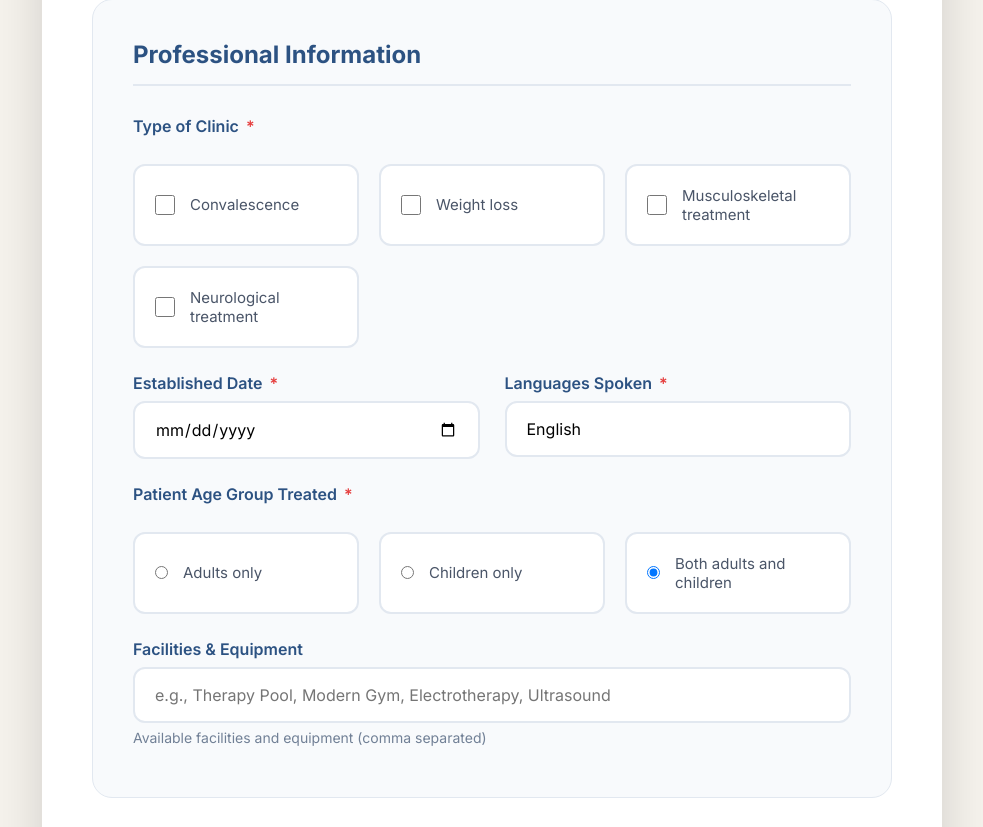
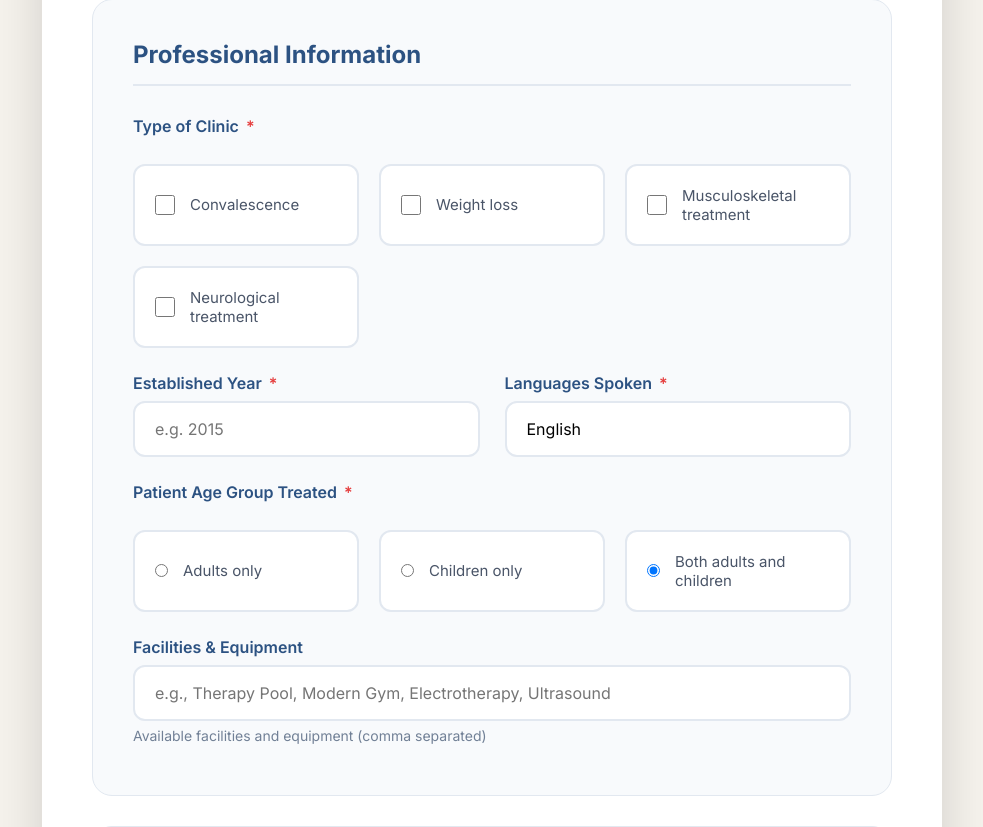
Before and after one commit to dakirBLM/Nero, a Django app: page /clinics/signup/ in a window 1280 px wide. Shown: the part 2504-3331 px from the top of the page, without its empty margins (148-1131 px from the left). Run offline with Django 5.2, Linux system fonts and the light colour scheme; parts of the project's set-up code (start-up, migrations or seed data) failed here and were passed over; some libraries are stand-ins or nearby versions; some web fonts are replaced.

Commit message:
Change clinic established date to established year (year only)
- Clinic.established_date (DateField) -> established_year
  (PositiveIntegerField) with shared validate_established_year
  (1900..current year, dynamic) in core/validators.py.
- Migrations 0034 (add nullable + RunPython backfill from the
  old dates) and 0035 (drop date column, enforce NOT NULL).
- years_in_operation now derives from the year; scoring and all
  experience badges keep working unchanged.
- Signup + settings forms use a year number input; admin shows
  established_year; all 6 templates display the year only.
- Arabic translations updated and django.mo recompiled.
- Updated 5 existing test files; 6 new tests (validator,
  property, signup accept/reject). Full suite: 58/58 pass.

```diff
--- a/accounts/forms.py
+++ b/accounts/forms.py
@@ -1,8 +1,10 @@
 from django import forms
 from django.contrib.auth.forms import UserCreationForm, PasswordResetForm
 from django.utils.translation import gettext_lazy as _
+from datetime import date
 from patients.models import Patient
 from clinics.models import Clinic
+from core.validators import MIN_ESTABLISHED_YEAR, validate_established_year
 from .models import User
 from core.location_choices import COUNTRY_CHOICES, PHONE_CODE_CHOICES, normalize_phone_number, split_phone_number
 
@@ -211,11 +213,14 @@ class ClinicSignUpForm(UserCreationForm):
             'class': 'form-check-input'
         })
     )
-    established_date = forms.DateField(
+    established_year = forms.IntegerField(
         required=True,
-        widget=forms.DateInput(attrs={
-            'type': 'date',
-            'class': 'form-control'
+        validators=[validate_established_year],
+        widget=forms.NumberInput(attrs={
+            'class': 'form-control',
+            'placeholder': 'e.g. 2015',
+            'min': MIN_ESTABLISHED_YEAR,
+            'max': date.today().year,
         })
     )
 
@@ -389,7 +394,7 @@ class ClinicSignUpForm(UserCreationForm):
             'website': self.cleaned_data.get('website', ''),
             'google_maps_url': self.cleaned_data.get('google_maps_url', ''),
             'specialization': specialization_str,
-            'established_date': self.cleaned_data['established_date'],
+            'established_year': self.cleaned_data['established_year'],
             'facilities': self.cleaned_data.get('facilities', ''),
             'languages_spoken': self.cleaned_data.get('languages_spoken', 'English'),
             'age_range': self.cleaned_data.get('age_range', Clinic.AgeRange.BOTH),
@@ -448,13 +453,6 @@ class ClinicSignUpForm(UserCreationForm):
             raise forms.ValidationError("Please enter a phone number.")
         return phone_number
 
-    def clean_established_date(self):
-        established_date = self.cleaned_data.get('established_date')
-        from datetime import date
-        if established_date > date.today():
-            raise forms.ValidationError("Established date cannot be in the future.")
-        return established_date
-
     def clean(self):
         cleaned_data = super().clean()
         if self.existing_user:
--- a/agency/tests.py
+++ b/agency/tests.py
@@ -30,7 +30,7 @@ def _make_clinic(username):
     return Clinic.objects.create(
         user=user, clinic_name=username.title(), description='d', address='a', city='c',
         state='s', zip_code='1', phone_number='1', contact_email=f'{username}@example.com',
-        specialization='spec', established_date=date(2000, 1, 1),
+        specialization='spec', established_year=2000,
     )
 
 
--- a/clinics/admin.py
+++ b/clinics/admin.py
@@ -45,7 +45,7 @@ class ClinicAdmin(admin.ModelAdmin):
 	form = ClinicAdminForm
 	list_display = (
 		"clinic_name", "user", "city", "state", "specialization",
-		"age_range", "accepts_heart_problems", "accepts_catheter", "is_verified"
+		"established_year", "age_range", "accepts_heart_problems", "accepts_catheter", "is_verified"
 	)
 	search_fields = ("clinic_name", "city", "state", "user__username", "contact_email")
 	list_filter = (
--- a/clinics/forms.py
+++ b/clinics/forms.py
@@ -47,7 +47,7 @@ class ClinicUpdateForm(forms.ModelForm):
         fields = [
             'clinic_name', 'tagline', 'description', 'address', 'city', 'state',
             'country', 'continent', 'zip_code', 'phone_number', 'contact_email', 'website', 'google_maps_url', 'specialization',
-            'established_date', 'facilities',
+            'established_year', 'facilities',
             'languages_spoken', 'age_range',
             'profile_picture', 'cover_photo',
             'accepts_heart_problems', 'accepts_catheter', 'accepts_wheelchair', 'accepts_walker', 'accepts_crutch',
@@ -58,7 +58,7 @@ class ClinicUpdateForm(forms.ModelForm):
             'accepts_tracheostomy_tube', 'accepts_dependent_patients', 'accepts_bedridden_patients',
         ]
         widgets = {
-            'established_date': forms.DateInput(attrs={'type': 'date', 'class': 'form-control'}),
+            'established_year': forms.NumberInput(attrs={'class': 'form-control', 'min': 1900, 'placeholder': 'e.g. 2015'}),
             'age_range': forms.RadioSelect(attrs={'class': 'form-check-input'}),
             'description': forms.Textarea(attrs={'rows': 4, 'class': 'form-control'}),
             'address': forms.Textarea(attrs={'rows': 3, 'class': 'form-control'}),
--- a/core/validators.py
+++ b/core/validators.py
@@ -1,6 +1,9 @@
 """Reusable file-upload validators."""
+from datetime import date
+
 from django.core.exceptions import ValidationError
 from django.core.validators import FileExtensionValidator
+from django.utils.translation import gettext_lazy as _
 
 # Allowed video container formats for clinic post/feed uploads.
 ALLOWED_VIDEO_EXTENSIONS = ['mp4', 'webm', 'mov', 'm4v']
@@ -12,3 +15,18 @@ def validate_video_size(file_obj, max_mb=50):
     """Reject uploaded videos larger than `max_mb` megabytes."""
     if file_obj and file_obj.size > max_mb * 1024 * 1024:
         raise ValidationError(f'Video too large. Maximum size is {max_mb} MB.')
+
+
+MIN_ESTABLISHED_YEAR = 1900
+
+
+def validate_established_year(value):
+    """Accept a 4-digit establishment year between 1900 and the current year."""
+    current_year = date.today().year
+    if isinstance(value, bool) or not isinstance(value, int):
+        raise ValidationError(_('Enter a valid year (e.g. 2015).'))
+    if value < MIN_ESTABLISHED_YEAR or value > current_year:
+        raise ValidationError(
+            _('Enter a year between %(min)s and %(max)s.')
+            % {'min': MIN_ESTABLISHED_YEAR, 'max': current_year}
+        )
--- a/patients/tests.py
+++ b/patients/tests.py
@@ -15,7 +15,7 @@ def _make_clinic(username):
     clinic = Clinic.objects.create(
         user=user, clinic_name=username.title(), description='d', address='a', city='c',
         state='s', zip_code='1', phone_number='1', contact_email=f'{username}@example.com',
-        specialization='spec', established_date=date(2000, 1, 1),
+        specialization='spec', established_year=2000,
     )
     return user, clinic
 
--- a/recommendations/tests.py
+++ b/recommendations/tests.py
@@ -26,7 +26,7 @@ def _make_clinic(username, **overrides):
         phone_number='1',
         contact_email=f'{username}@example.com',
         specialization='spec',
-        established_date=date(2000, 1, 1),
+        established_year=2000,
     )
     data.update(overrides)
     return Clinic.objects.create(**data)
--- a/reviews/tests.py
+++ b/reviews/tests.py
@@ -9,7 +9,7 @@ class ReviewModelTest(TestCase):
         User = get_user_model()
         self.user = User.objects.create_user(username='testuser', password='testpass', user_type='patient')
         self.patient = Patient.objects.create(user=self.user, full_name='Test Patient', date_of_birth='2000-01-01', gender='M', phone='1234567890')
-        self.clinic = Clinic.objects.create(user=User.objects.create_user(username='clinicuser', password='testpass', user_type='clinic'), clinic_name='Test Clinic', tagline='', description='desc', address='addr', city='city', state='state', zip_code='00000', phone_number='123', contact_email='test@clinic.com', specialization='Physical Therapy', established_date='2020-01-01', languages_spoken='English')
+        self.clinic = Clinic.objects.create(user=User.objects.create_user(username='clinicuser', password='testpass', user_type='clinic'), clinic_name='Test Clinic', tagline='', description='desc', address='addr', city='city', state='state', zip_code='00000', phone_number='123', contact_email='test@clinic.com', specialization='Physical Therapy', established_year=2020, languages_spoken='English')
 
     def test_create_review(self):
         review = Review.objects.create(clinic=self.clinic, patient=self.patient, description='Great!', rating=5)
--- a/templates/clinics/clinic_datils_clinic.html
+++ b/templates/clinics/clinic_datils_clinic.html
@@ -1749,7 +1749,7 @@
                             </div>
                             <div class="detail-item">
                                 <span class="detail-label">Established:</span>
-                                <span class="detail-value">{{ clinic.established_date|date:"F Y" }}</span>
+                                <span class="detail-value">{{ clinic.established_year }}</span>
                             </div>
                         </div>
                     </div>
--- a/templates/clinics/clinic_detail.html
+++ b/templates/clinics/clinic_detail.html
@@ -1848,7 +1848,7 @@
                             </div>
                             <div class="detail-item">
                                 <span class="detail-label">{% trans "Established:" %}</span>
-                                <span class="detail-value">{{ clinic.established_date }}</span>
+                                <span class="detail-value">{{ clinic.established_year }}</span>
                             </div>
                         </div>
                     </div>
--- a/templates/clinics/patient_detail.html
+++ b/templates/clinics/patient_detail.html
@@ -1039,7 +1039,7 @@
                         </div>
                         <div class="info-item">
                             <strong>Established:</strong>
-                            <span>{{ clinic.established_date }}</span>
+                            <span>{{ clinic.established_year }}</span>
                         </div>
                     </div>
                 </section>
--- a/templates/clinics/search_clinics.html
+++ b/templates/clinics/search_clinics.html
@@ -1022,7 +1022,7 @@
                                 <div class="clinic-header">
                                     <div>
                                         <h3 class="clinic-title">{{ clinic.clinic_name }}</h3>
-                                        <p class="clinic-meta">Established {{ clinic.established_date|date:"Y" }}</p>
+                                        <p class="clinic-meta">Established {{ clinic.established_year }}</p>
                                     </div>
                                     {% if clinic.id in assigned_clinic_ids %}
                                     <span class="badge badge-success">✅ Connected</span>
@@ -1113,8 +1113,8 @@
                                                 {{ clinic.phone_number }}
                                             </div>
                                             <div class="detail-item">
-                                                <strong>Established Date</strong>
-                                                {{ clinic.established_date|date:"F d, Y" }}
+                                                <strong>Established Year</strong>
+                                                {{ clinic.established_year }}
                                             </div>
                                             {% if clinic.description %}
                                             <div class="detail-item">
--- a/templates/clinics/signup.html
+++ b/templates/clinics/signup.html
@@ -1440,12 +1440,12 @@
                     </div>
 
                     <div class="form-group">
-                        <label for="id_established_date" class="form-label">
-                            {% trans "Established Date" %} <span class="required">*</span>
-                        </label>
-                        {{ form.established_date }}
-                        {% if form.established_date.errors %}
-                            <div class="field-error">⚠ {{ form.established_date.errors.0 }}</div>
+                        <label for="id_established_year" class="form-label">
+                            {% trans "Established Year" %} <span class="required">*</span>
+                        </label>
+                        {{ form.established_year }}
+                        {% if form.established_year.errors %}
+                            <div class="field-error">⚠ {{ form.established_year.errors.0 }}</div>
                         {% endif %}
                     </div>
 
```
Also changed, not shown: clinics/models.py (+6 -3 lines), clinics/tests.py (+59 -2 lines), templates/clinics/settings.html (+4 -4 lines), clinics/migrations/0034_clinic_established_year.py (added), clinics/migrations/0035_remove_clinic_established_date.py (added), locale/ar/LC_MESSAGES/django.po, 1 other file.
